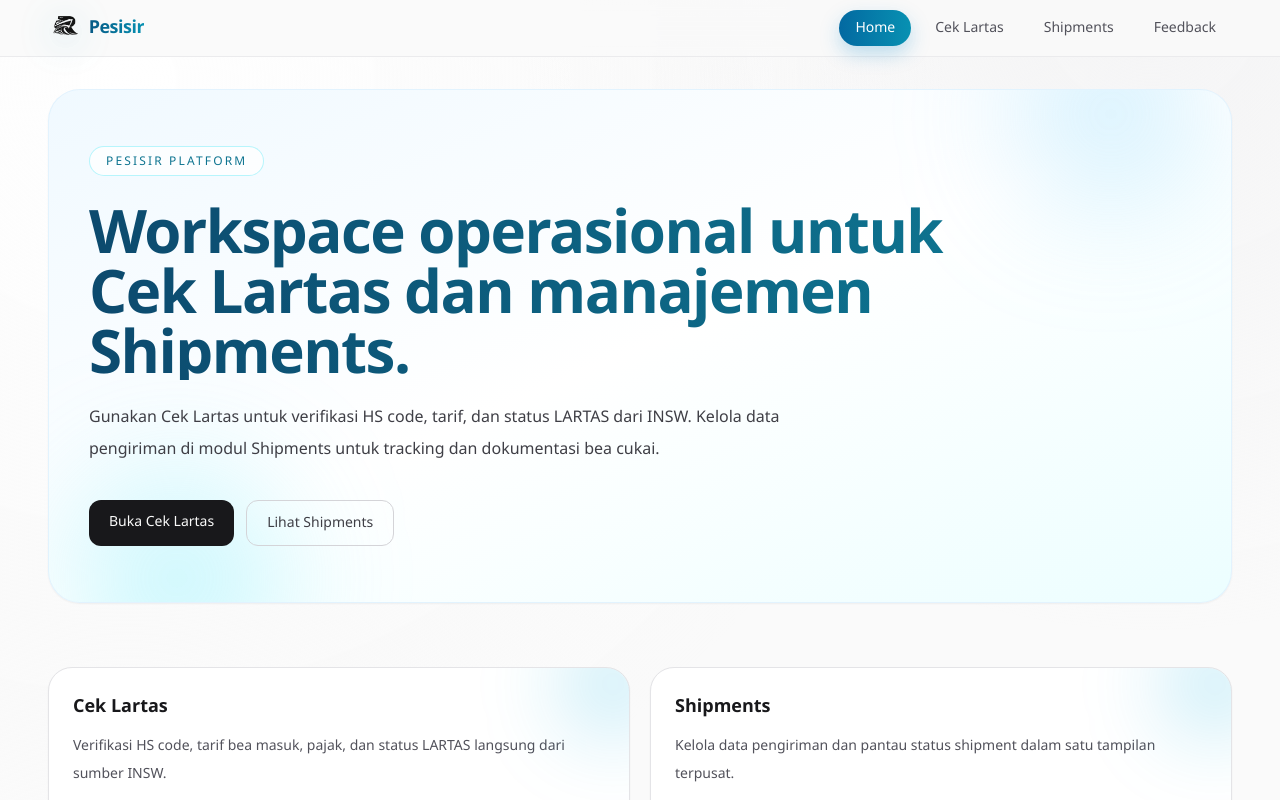
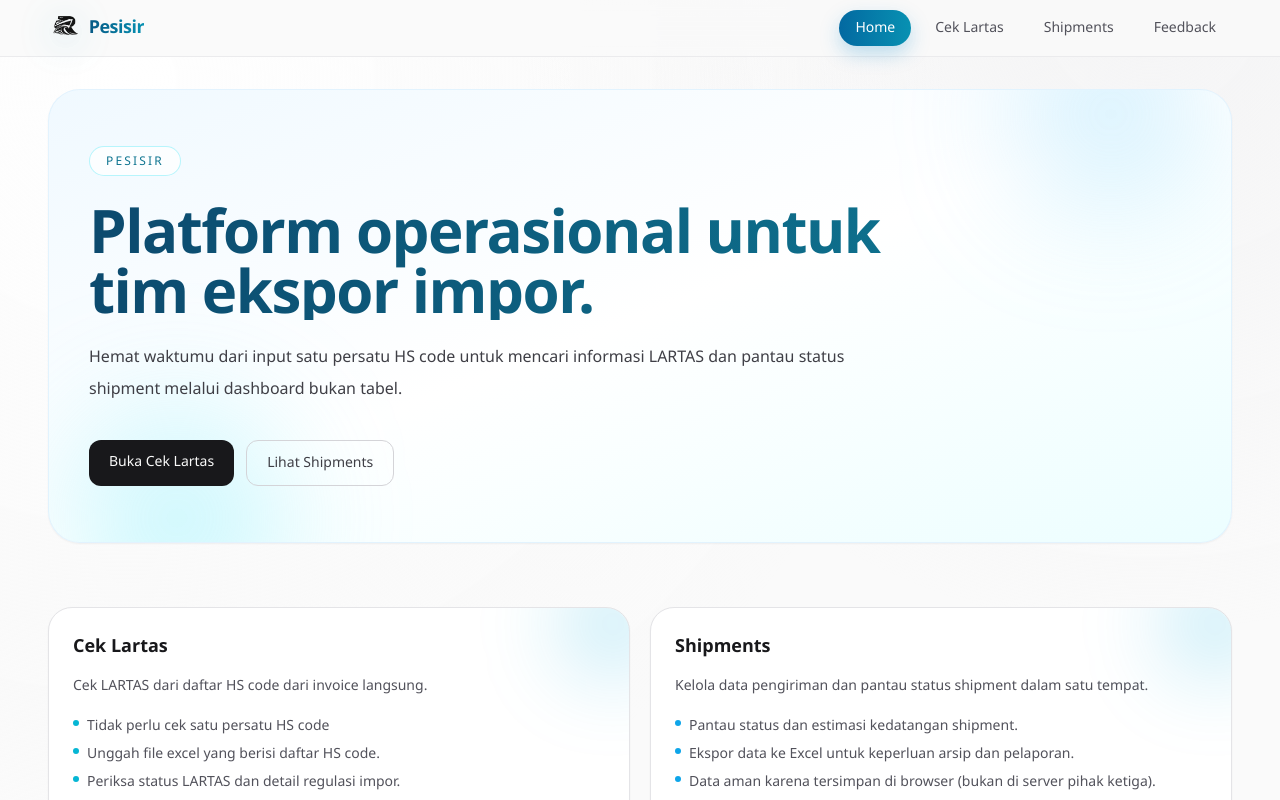
Before and after one commit to apktntaj/insscan, a Next.js app: page / in a window 1280 px wide. Shown: the top 800 px of the page. Built offline with nearby package versions, Linux system fonts and the light colour scheme.

Commit message:
Refine the redaction to point out the pain.

```diff
--- a/app/page.jsx
+++ b/app/page.jsx
@@ -6,10 +6,10 @@ const productCards = [
   {
     title: "Cek Lartas",
     description:
-      "Verifikasi HS code, tarif bea masuk, pajak, dan status LARTAS langsung dari sumber INSW.",
+      "Cek LARTAS dari daftar HS code dari invoice langsung.",
     points: [
-      "Cek HS code single maupun batch dari file Excel.",
-      "Lihat tarif BM, PPN, PPH, dan PPH Non-API.",
+      "Tidak perlu cek satu persatu HS code",
+      "Unggah file excel yang berisi daftar HS code.",
       "Periksa status LARTAS dan detail regulasi impor.",
     ],
     href: "/cek-lartas",
@@ -20,11 +20,11 @@ const productCards = [
   {
     title: "Shipments",
     description:
-      "Kelola data pengiriman dan pantau status shipment dalam satu tampilan terpusat.",
+      "Kelola data pengiriman dan pantau status shipment dalam satu tempat.",
     points: [
-      "Input dan edit data pengiriman secara manual.",
-      "Pantau status dan estimasi kedatangan.",
-      "Ekspor data ke Excel untuk dokumentasi bea cukai.",
+      "Pantau status dan estimasi kedatangan shipment.",
+      "Ekspor data ke Excel untuk keperluan arsip dan pelaporan.",
+      "Data aman karena tersimpan di browser (bukan di server pihak ketiga)."
     ],
     href: "/shipments",
     cta: "Lihat Shipments",
@@ -48,13 +48,13 @@ export default function Home() {
 
         <div className="relative max-w-4xl">
           <p className="inline-flex rounded-full border border-cyan-200/80 bg-white/75 px-4 py-1.5 text-xs font-medium uppercase tracking-[0.18em] text-cyan-700">
-            Pesisir Platform
+            Pesisir
           </p>
           <h1 className="mt-6 bg-gradient-to-r from-sky-900 to-cyan-700 bg-clip-text text-4xl font-semibold tracking-tight text-transparent sm:text-5xl lg:text-6xl">
-            Workspace operasional untuk Cek Lartas dan manajemen Shipments.
+            Platform operasional untuk tim ekspor impor.
           </h1>
           <p className="mt-5 max-w-3xl text-base leading-8 text-zinc-700">
-            Gunakan Cek Lartas untuk verifikasi HS code, tarif, dan status LARTAS dari INSW. Kelola data pengiriman di modul Shipments untuk tracking dan dokumentasi bea cukai.
+            Hemat waktumu dari input satu persatu HS code untuk mencari informasi LARTAS dan pantau status shipment melalui dashboard bukan tabel.
           </p>
           <div className="mt-9 flex flex-wrap gap-3">
             <Link
```
